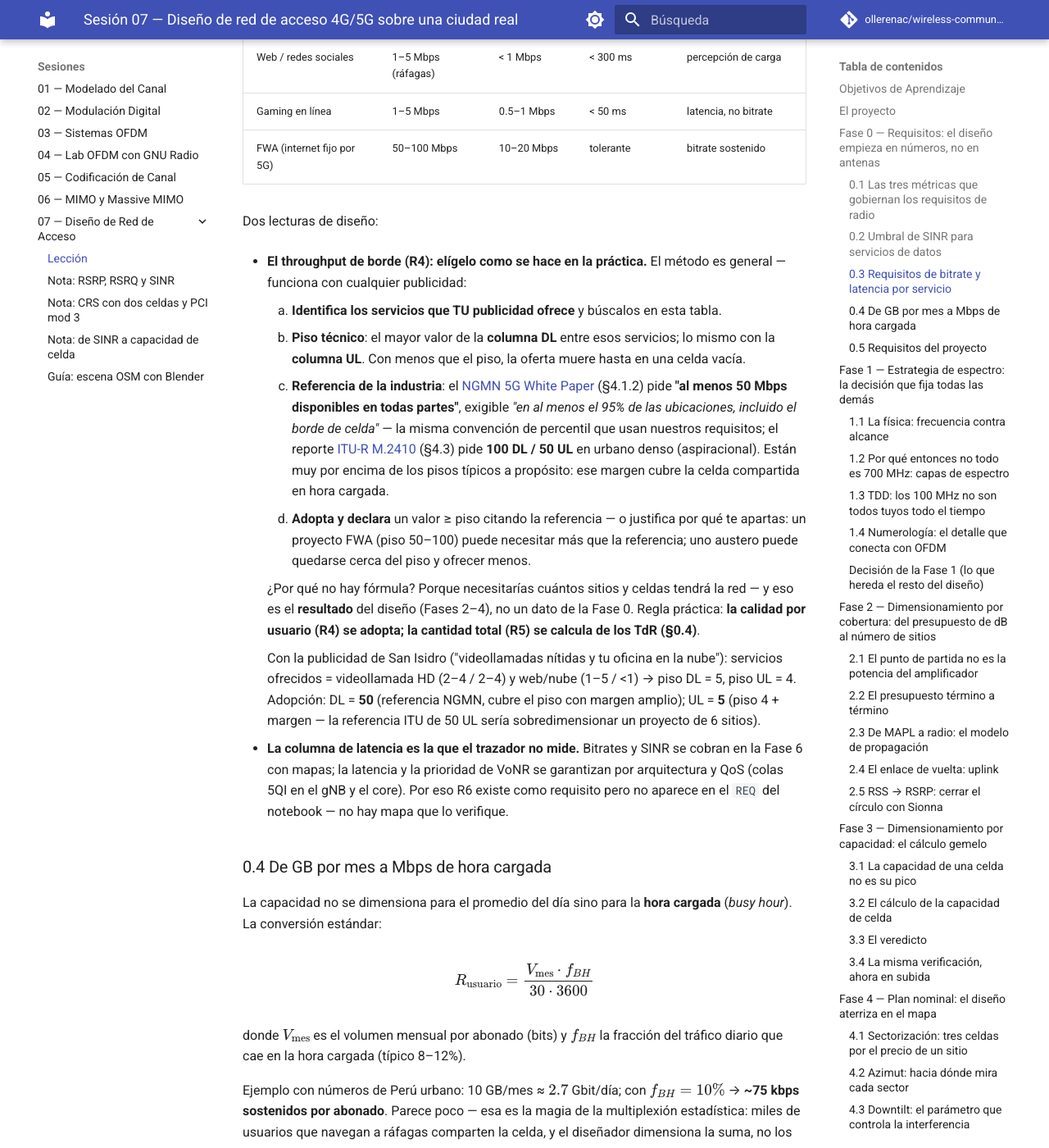
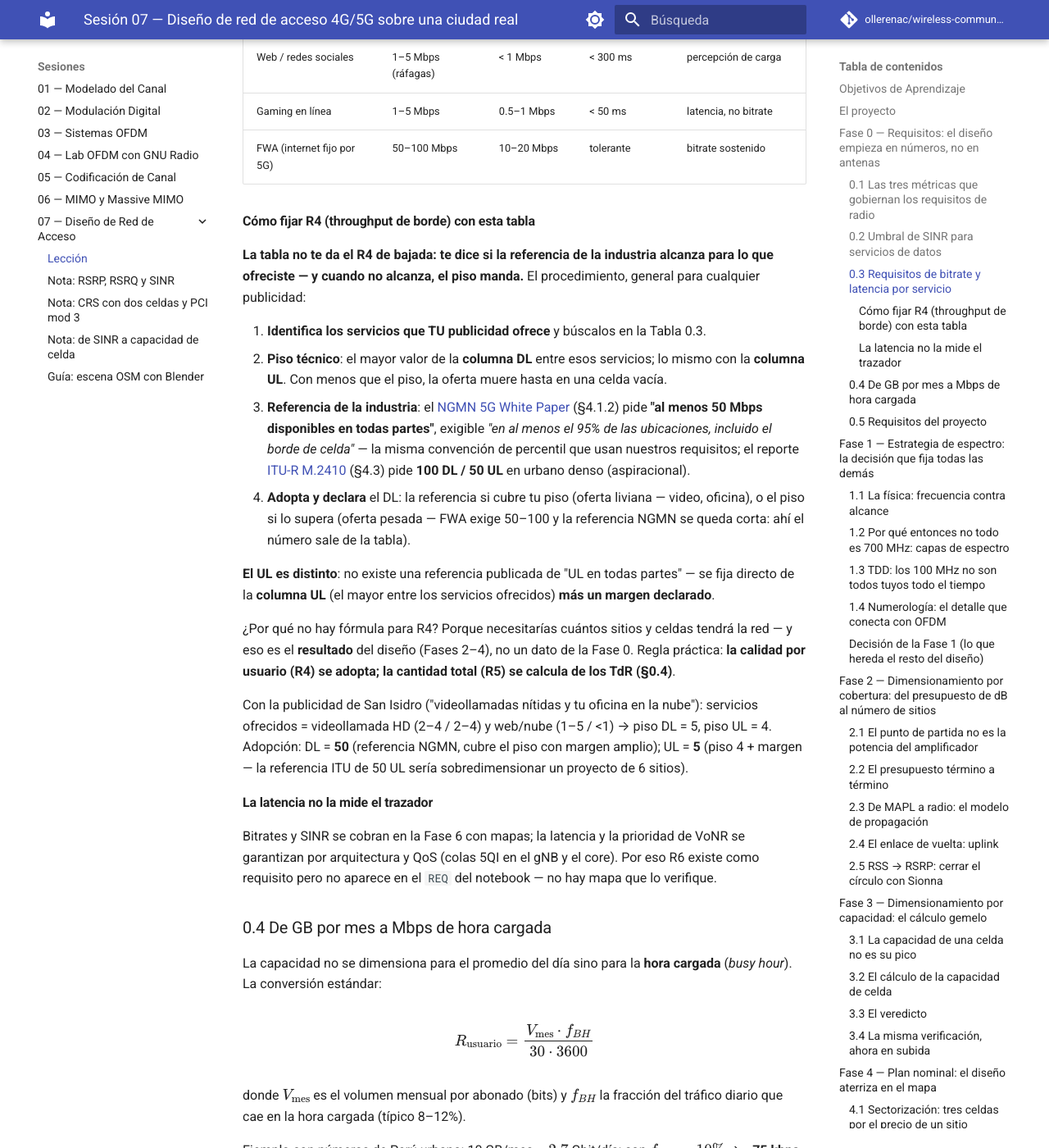
Before and after one commit to ollerenac/wireless-communication-systems, an MkDocs documentation site: the page built from docs/sessions/07-network-design/index.md, in a window 1280 px wide and 1400 px high, scrolled down 4493 px. Shown: the whole window at 82% size. Built offline with MkDocs 1.6.1 and Material for MkDocs 9.7.7, drawn with Linux system fonts in a browser that asks for light colours; comment, search, counter and statistics services are not loaded.

Commit message:
feat(07-network-design): §0.3 R4 method gets its own heading; explicit UL rule; exam UL=5
- New subsection 'Cómo fijar R4 (throughput de borde) con esta tabla' —
  method no longer buried in a bullet; opens with the key line: the table
  doesn't give the DL number, it tells you whether the industry reference
  covers your offer (heavy offers like FWA: the floor wins and the number
  DOES come from the table)
- Explicit UL rule: no published 'UL everywhere' reference — UL = max of
  UL column over offered services + declared margin
- Latency moved to its own subsection ('La latencia no la mide el trazador')
- Exam solution UL 4 -> 5 (floor 4 + margin), aligned with San Isidro
  criterion; student hint updated; solution re-executed

Co-Authored-By: Claude Fable 5 <noreply@anthropic.com>
Claude-Session: https://claude.ai/code/session_01DwhbKVUZCFgUhxaWRkBL6Y

```diff
--- a/docs/sessions/07-network-design/index.md
+++ b/docs/sessions/07-network-design/index.md
@@ -214,44 +214,49 @@ típicos de planificación:
 | Gaming en línea | 1–5 Mbps | 0.5–1 Mbps | < 50 ms | latencia, no bitrate |
 | FWA (internet fijo por 5G) | 50–100 Mbps | 10–20 Mbps | tolerante | bitrate sostenido |
 
-Dos lecturas de diseño:
+#### Cómo fijar R4 (throughput de borde) con esta tabla
 
-- **El throughput de borde (R4): elígelo como se hace en la práctica.**
-  El método es general — funciona con cualquier publicidad:
+**La tabla no te da el R4 de bajada: te dice si la referencia de la
+industria alcanza para lo que ofreciste — y cuando no alcanza, el piso
+manda.** El procedimiento, general para cualquier publicidad:
 
-    1. **Identifica los servicios que TU publicidad ofrece** y búscalos
-       en esta tabla.
-    2. **Piso técnico**: el mayor valor de la **columna DL** entre esos
-       servicios; lo mismo con la **columna UL**. Con menos que el piso,
-       la oferta muere hasta en una celda vacía.
-    3. **Referencia de la industria**: el
-       [NGMN 5G White Paper](https://www.ngmn.org/wp-content/uploads/NGMN_5G_White_Paper_V1_0.pdf)
-       (§4.1.2) pide **"al menos 50 Mbps disponibles en todas partes"**,
-       exigible *"en al menos el 95% de las ubicaciones, incluido el
-       borde de celda"* — la misma convención de percentil que usan
-       nuestros requisitos; el reporte
-       [ITU-R M.2410](https://www.itu.int/dms_pub/itu-r/opb/rep/R-REP-M.2410-2017-PDF-E.pdf)
-       (§4.3) pide **100 DL / 50 UL** en urbano denso (aspiracional).
-       Están muy por encima de los pisos típicos a propósito: ese margen
-       cubre la celda compartida en hora cargada.
-    4. **Adopta y declara** un valor ≥ piso citando la referencia — o
-       justifica por qué te apartas: un proyecto FWA (piso 50–100) puede
-       necesitar más que la referencia; uno austero puede quedarse cerca del
-       piso y ofrecer menos.
+1. **Identifica los servicios que TU publicidad ofrece** y búscalos en
+   la Tabla 0.3.
+2. **Piso técnico**: el mayor valor de la **columna DL** entre esos
+   servicios; lo mismo con la **columna UL**. Con menos que el piso, la
+   oferta muere hasta en una celda vacía.
+3. **Referencia de la industria**: el
+   [NGMN 5G White Paper](https://www.ngmn.org/wp-content/uploads/NGMN_5G_White_Paper_V1_0.pdf)
+   (§4.1.2) pide **"al menos 50 Mbps disponibles en todas partes"**,
+   exigible *"en al menos el 95% de las ubicaciones, incluido el borde
+   de celda"* — la misma convención de percentil que usan nuestros
+   requisitos; el reporte
+   [ITU-R M.2410](https://www.itu.int/dms_pub/itu-r/opb/rep/R-REP-M.2410-2017-PDF-E.pdf)
+   (§4.3) pide **100 DL / 50 UL** en urbano denso (aspiracional).
+4. **Adopta y declara** el DL: la referencia si cubre tu piso (oferta
+   liviana — video, oficina), o el piso si lo supera (oferta pesada —
+   FWA exige 50–100 y la referencia NGMN se queda corta: ahí el número
+   sale de la tabla).
 
-    ¿Por qué no hay fórmula? Porque necesitarías cuántos sitios y celdas
-    tendrá la red — y eso es el **resultado** del diseño (Fases 2–4), no
-    un dato de la Fase 0. Regla práctica: **la calidad por usuario (R4)
-    se adopta; la cantidad total (R5) se calcula de los TdR (§0.4)**.
+**El UL es distinto**: no existe una referencia publicada de "UL en
+todas partes" — se fija directo de la **columna UL** (el mayor entre
+los servicios ofrecidos) **más un margen declarado**.
 
-    Con la publicidad de San Isidro ("videollamadas nítidas y tu oficina
-    en la nube"): servicios ofrecidos = videollamada HD (2–4 / 2–4) y
-    web/nube (1–5 / <1) → piso DL = 5, piso UL = 4. Adopción: DL = **50**
-    (referencia NGMN, cubre el piso con margen amplio); UL = **5** (piso 4 +
-    margen — la referencia ITU de 50 UL sería sobredimensionar un proyecto de
-    6 sitios).
+¿Por qué no hay fórmula para R4? Porque necesitarías cuántos sitios y
+celdas tendrá la red — y eso es el **resultado** del diseño (Fases
+2–4), no un dato de la Fase 0. Regla práctica: **la calidad por usuario
+(R4) se adopta; la cantidad total (R5) se calcula de los TdR (§0.4)**.
 
-- **La columna de latencia es la que el trazador no mide.** Bitrates y
+Con la publicidad de San Isidro ("videollamadas nítidas y tu oficina
+en la nube"): servicios ofrecidos = videollamada HD (2–4 / 2–4) y
+web/nube (1–5 / <1) → piso DL = 5, piso UL = 4. Adopción: DL = **50**
+(referencia NGMN, cubre el piso con margen amplio); UL = **5** (piso 4
++ margen — la referencia ITU de 50 UL sería sobredimensionar un
+proyecto de 6 sitios).
+
+#### La latencia no la mide el trazador
+
+Bitrates y
   SINR se cobran en la Fase 6 con mapas; la latencia y la prioridad de VoNR
   se garantizan por arquitectura y QoS (colas 5QI en el gNB y el core). Por
   eso R6 existe como requisito pero no aparece en el `REQ` del notebook —
```
Also changed, not shown: docs/sessions/07-network-design/examen-alumno.ipynb.
